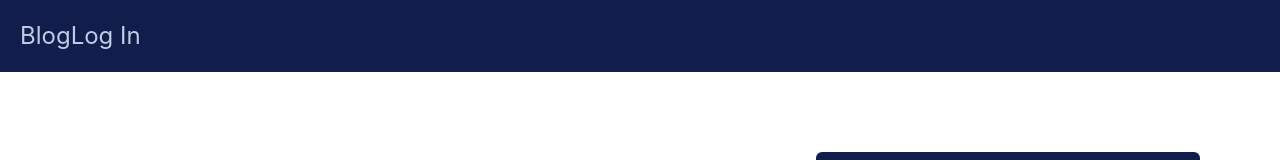
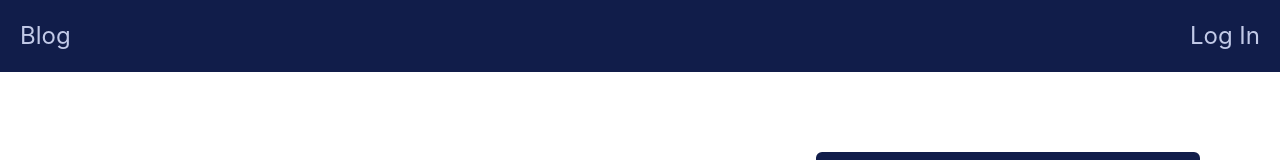
Before and after one commit to DeadpanCakes/BlogFrontEnd, a React (Create React App) app: page / in a window 1280 px wide. Shown: the top 160 px of the page. Built offline with nearby package versions, Linux system fonts and the light colour scheme.

Commit message:
made LogInButton component

```diff
--- a/src/components/header/Header.js
+++ b/src/components/header/Header.js
@@ -2,8 +2,9 @@ import { Link } from "react-router-dom";
 
 import Profile from "./Profile";
 
-const Header = ({loggedUser}) => {
-  const styleClasses = "flex p-5 bg-[#111D4A] text-darkFont text-2xl";
+const Header = ({ loggedUser }) => {
+  const styleClasses =
+    "flex p-5 bg-[#111D4A] text-darkFont text-2xl justify-between";
   const logoStyle = "hover:drop-shadow-darkxl";
 
   return (
@@ -11,9 +12,17 @@ const Header = ({loggedUser}) => {
       <Link className={logoStyle} to="/">
         <h1>Blog</h1>
       </Link>
-      {loggedUser ? <Profile /> : <button>Log In</button>}
+      {loggedUser ? <Profile /> : <LogInButton />}
     </header>
   );
 };
 
+const LogInButton = () => {
+  return (
+    <Link to="/login">
+      <button>Log In</button>
+    </Link>
+  );
+};
+
 export default Header;
```
